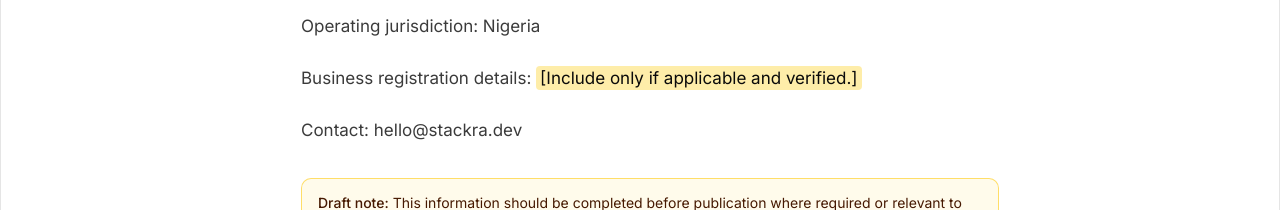
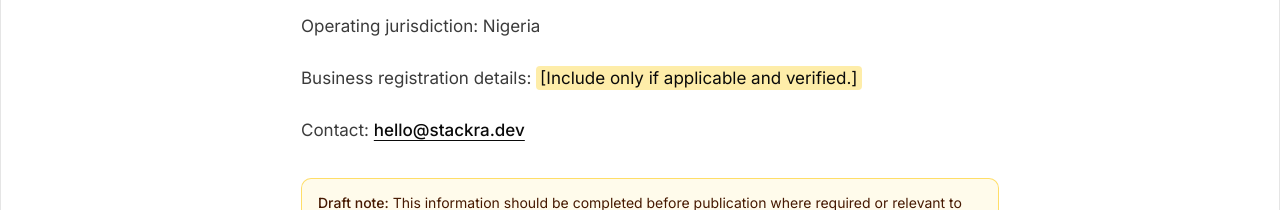
Before and after one commit to danieboy180-stack/stackra-landing, a Next.js app: page /about in a window 1280 px wide. Shown: the part 3460-3670 px from the top of the page. Built offline with nearby package versions, Linux system fonts and the light colour scheme; a web font is replaced by a local one.

Commit message:
Docs: every email address is now an underlined mailto link

```diff
--- a/components/doc-body.tsx
+++ b/components/doc-body.tsx
@@ -103,8 +103,12 @@ function SmartLink({
   );
 }
 
-// **bold**, [placeholder] (highlighted), {link text|/href}
-const TOKEN = /(\*\*[^*]+\*\*|\[[^\]]+\]|\{[^}|]+\|[^}]+\})/g;
+// **bold**, [placeholder] (highlighted), {link text|/href}, and any email address,
+// which becomes an underlined mailto: link.
+const TOKEN =
+  /(\*\*[^*]+\*\*|\[[^\]]+\]|\{[^}|]+\|[^}]+\}|[A-Za-z0-9._%+-]+@[A-Za-z0-9-]+(?:\.[A-Za-z0-9-]+)*\.[A-Za-z]{2,})/g;
+const EMAIL =
+  /^[A-Za-z0-9._%+-]+@[A-Za-z0-9-]+(?:\.[A-Za-z0-9-]+)*\.[A-Za-z]{2,}$/;
 
 export function Inline({ text }: { text: string }) {
   return (
@@ -137,6 +141,18 @@ export function Inline({ text }: { text: string }) {
             >
               {label}
             </SmartLink>
+          );
+        }
+        // Odd positions are the matched tokens, so this is an email address.
+        if (i % 2 === 1 && EMAIL.test(part)) {
+          return (
+            <a
+              key={i}
+              href={`mailto:${part}`}
+              className="font-medium text-foreground underline underline-offset-4 hover:opacity-80"
+            >
+              {part}
+            </a>
           );
         }
         return part;
```
